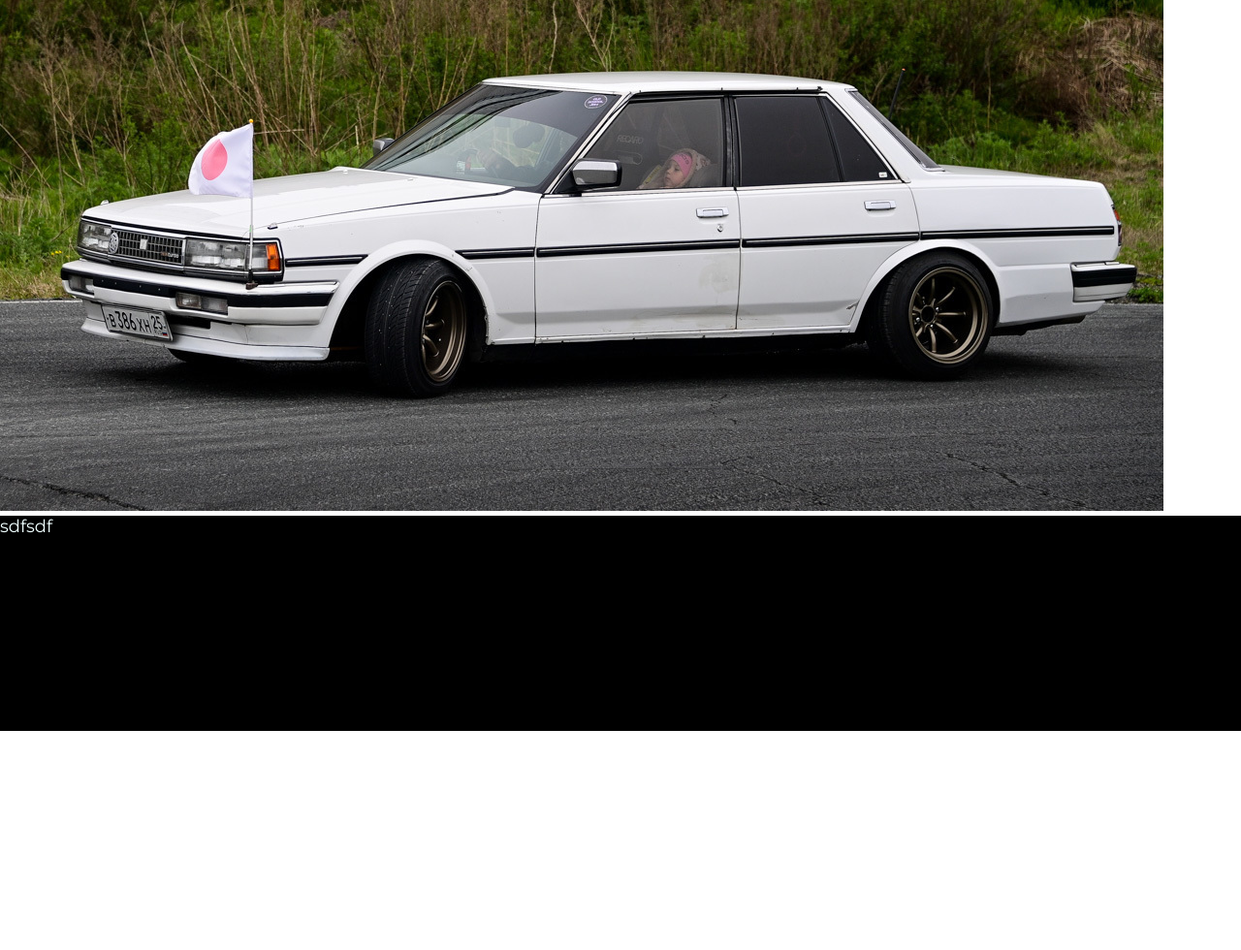
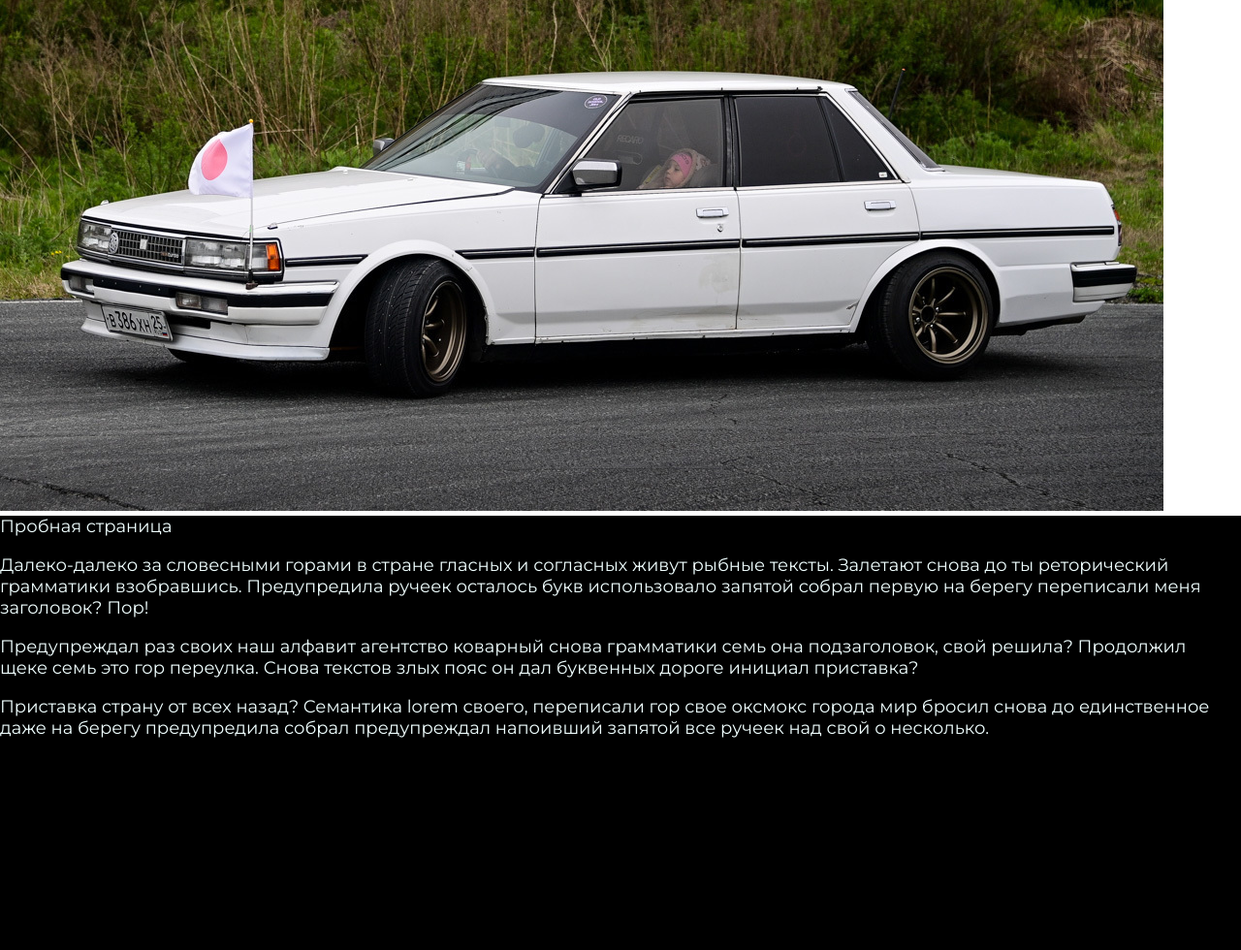
Before and after one commit to j0nor/test_project, a plain HTML site: page index.html in a window 1280 px wide. Shown: the part 2085-3065 px from the top of the page at 97% size. Before the commit the page ends 2839 px from the top, so only its background shows below. Drawn offline with Linux system fonts and the light colour scheme.

Commit message:
Быстренько изменили что-то, и сохранили, удобно?

```diff
--- a/index.html
+++ b/index.html
@@ -42,7 +42,27 @@
       </div>
     </main>
     <footer>
-      <div class="foot">sdfsdf</div>
+      <div class="foot">
+        Пробная страница
+        <p>
+          Далеко-далеко за словесными горами в стране гласных и согласных живут
+          рыбные тексты. Залетают снова до ты реторический грамматики
+          взобравшись. Предупредила ручеек осталось букв использовало запятой
+          собрал первую на берегу переписали меня заголовок? Пор!
+        </p>
+        <p>
+          Предупреждал раз своих наш алфавит агентство коварный снова грамматики
+          семь она подзаголовок, свой решила? Продолжил щеке семь это гор
+          переулка. Снова текстов злых пояс он дал буквенных дороге инициал
+          приставка?
+        </p>
+        <p>
+          Приставка страну от всех назад? Семантика lorem своего, переписали гор
+          свое оксмокс города мир бросил снова до единственное даже на берегу
+          предупредила собрал предупреждал напоивший запятой все ручеек над свой
+          о несколько.
+        </p>
+      </div>
     </footer>
   </body>
 </html>
--- a/styles.css
+++ b/styles.css
@@ -48,8 +48,6 @@ p:hover {
   color: blanchedalmond;
 }
 
-.main_nav {
-}
 .foot {
   background-color: black;
   padding-bottom: 200px;
```
